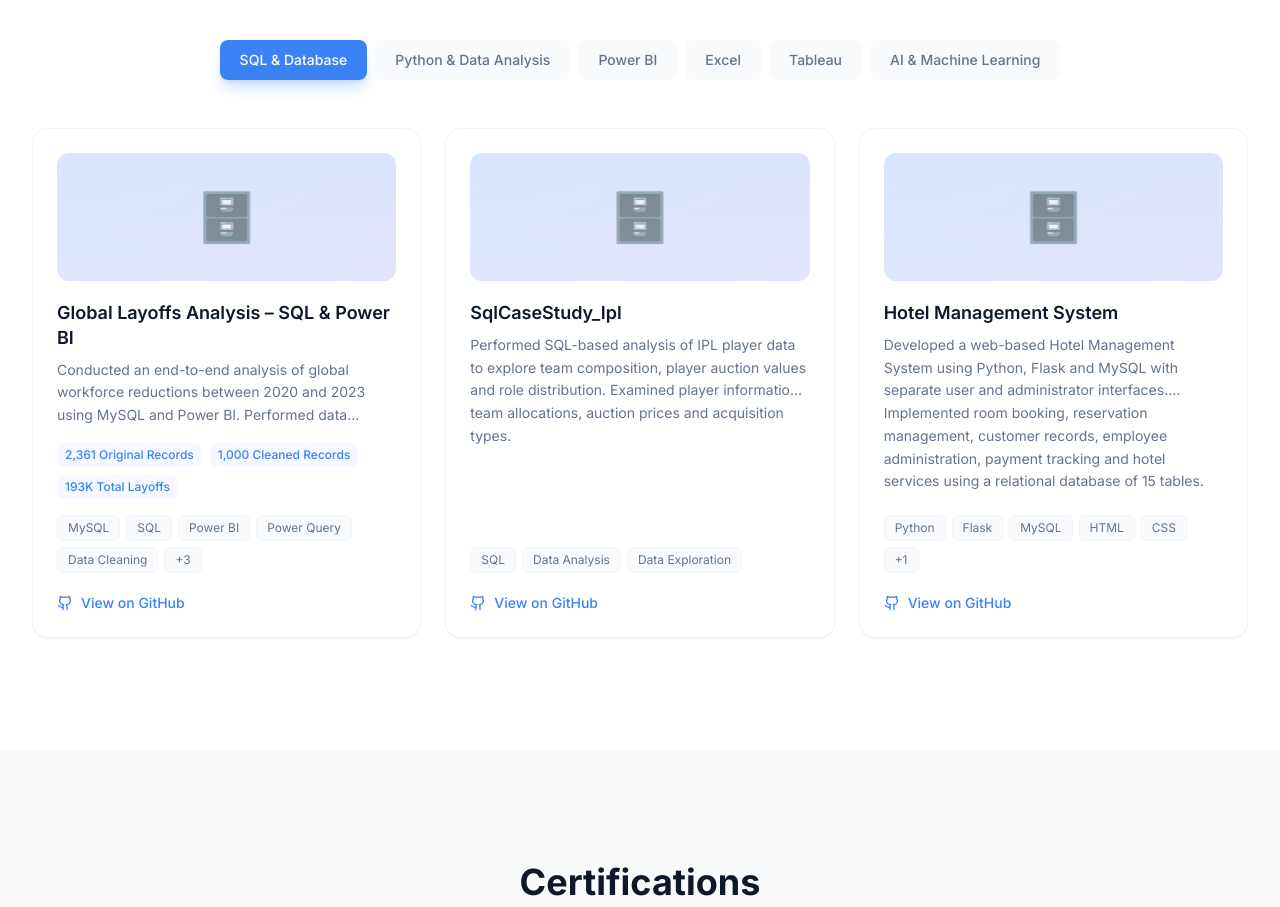
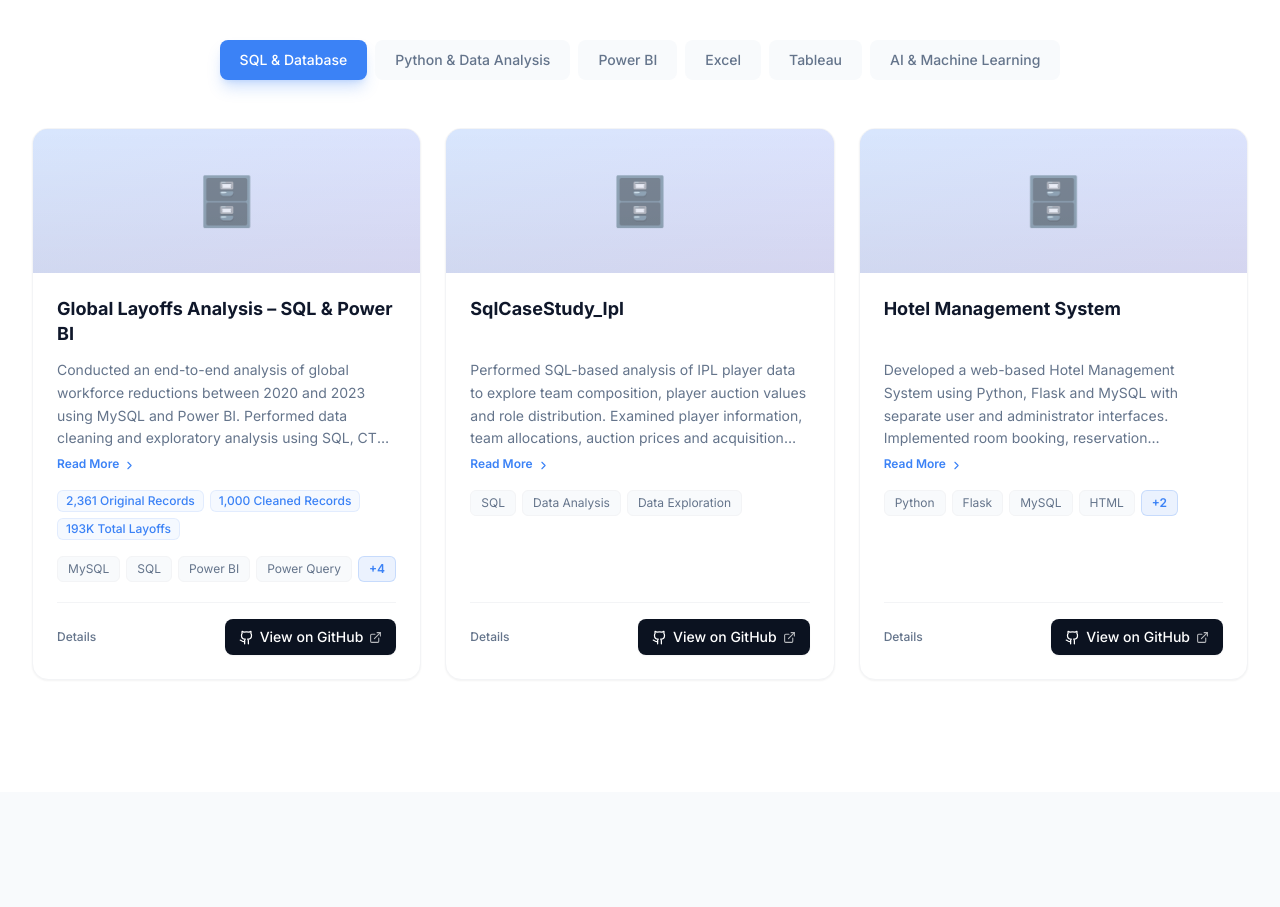
Before and after one commit to Starlin7/Starlin7.github.io, a React (Vite) app: page / in a window 1280 px wide. Shown: the part 3340-4247 px from the top of the page. Built offline with nearby package versions, Linux system fonts and the light colour scheme.

Commit message:
Enhance Projects section: Add project details modal, inline tag expansion, and card layout alignment

```diff
--- a/src/components/ProjectCard.jsx
+++ b/src/components/ProjectCard.jsx
@@ -1,6 +1,6 @@
-import React from 'react';
+import React, { useState } from 'react';
 import { motion } from 'framer-motion';
-import { ExternalLink, Github } from 'lucide-react';
+import { ExternalLink, Github, ChevronRight } from 'lucide-react';
 
 const categoryColors = {
   sql: 'from-blue-500/20 to-indigo-500/20',
@@ -20,39 +20,63 @@ const categoryIcons = {
   aiml: '🤖',
 };
 
-export default function ProjectCard({ project, index }) {
+export default function ProjectCard({ project, index, onOpenDetails }) {
+  const [showAllTags, setShowAllTags] = useState(false);
+
+  const initialTagCount = 4;
+  const hasMoreTags = project.technologies.length > initialTagCount;
+  const visibleTags = showAllTags
+    ? project.technologies
+    : project.technologies.slice(0, initialTagCount);
+
   return (
     <motion.div
       initial={{ opacity: 0, y: 30 }}
       animate={{ opacity: 1, y: 0 }}
-      transition={{ duration: 0.4, delay: index * 0.1 }}
-      className="card group hover:border-electric/20 flex flex-col h-full"
+      transition={{ duration: 0.4, delay: index * 0.08 }}
+      className="bg-card rounded-2xl shadow-sm border border-gray-100 hover:border-electric/30 hover:shadow-lg transition-all duration-300 flex flex-col h-full overflow-hidden"
     >
       {/* Category Visual Header */}
-      <div className={`h-32 rounded-xl bg-gradient-to-br ${categoryColors[project.category]} flex items-center justify-center mb-5 overflow-hidden relative`}>
-        <span className="text-5xl opacity-60 group-hover:scale-110 transition-transform duration-300">
-          {categoryIcons[project.category]}
+      <div
+        className={`h-32 sm:h-36 bg-gradient-to-br ${
+          categoryColors[project.category] || 'from-gray-500/20 to-slate-500/20'
+        } flex items-center justify-center relative overflow-hidden shrink-0`}
+      >
+        <span className="text-5xl opacity-60 hover:scale-110 transition-transform duration-300 select-none">
+          {categoryIcons[project.category] || '📁'}
         </span>
-        <div className="absolute inset-0 bg-gradient-to-t from-white/10 to-transparent" />
+        <div className="absolute inset-0 bg-gradient-to-t from-black/5 to-transparent pointer-events-none" />
       </div>
 
-      {/* Title */}
-      <h3 className="text-lg font-semibold text-heading mb-2 leading-snug">
+      {/* Card Content */}
+      <div className="p-6 flex flex-col flex-1">
+        {/* Title (standardized min-height to align all cards) */}
+        <h3 className="text-lg font-bold text-heading mb-2.5 leading-snug min-h-[3.25rem] flex items-start">
           {project.title}
         </h3>
 
-      {/* Description */}
-      <p className="text-muted text-sm leading-relaxed mb-4 flex-1 line-clamp-3">
+        {/* Description & Read More */}
+        <div className="mb-4">
+          <p className="text-muted text-sm leading-relaxed line-clamp-3 sm:line-clamp-4">
             {project.description}
           </p>
+          <button
+            type="button"
+            onClick={() => onOpenDetails(project)}
+            className="inline-flex items-center gap-1 text-xs font-semibold text-electric hover:text-blue-700 hover:underline mt-1.5 focus:outline-none transition-colors cursor-pointer"
+          >
+            <span>Read More</span>
+            <ChevronRight size={13} className="mt-0.5" />
+          </button>
+        </div>
 
-      {/* Metrics */}
-      {project.metrics && (
-        <div className="flex flex-wrap gap-2 mb-4">
+        {/* Metrics if present */}
+        {project.metrics && project.metrics.length > 0 && (
+          <div className="flex flex-wrap gap-1.5 mb-4">
             {project.metrics.slice(0, 3).map((m) => (
               <span
                 key={m}
-              className="text-xs px-2 py-1 bg-electric/5 text-electric rounded-md font-medium"
+                className="text-xs px-2 py-0.5 bg-electric/5 text-electric rounded-md font-medium border border-electric/10"
               >
                 {m}
               </span>
@@ -60,9 +84,10 @@ export default function ProjectCard({ project, index }) {
           </div>
         )}
 
-      {/* Tech Tags */}
-      <div className="flex flex-wrap gap-1.5 mb-5">
-        {project.technologies.slice(0, 5).map((tech) => (
+        {/* Technology Tags */}
+        <div className="mb-5">
+          <div className="flex flex-wrap items-center gap-1.5">
+            {visibleTags.map((tech) => (
               <span
                 key={tech}
                 className="px-2.5 py-1 text-xs bg-surface text-muted rounded-md border border-gray-100"
@@ -70,24 +95,50 @@ export default function ProjectCard({ project, index }) {
                 {tech}
               </span>
             ))}
-        {project.technologies.length > 5 && (
-          <span className="px-2.5 py-1 text-xs bg-surface text-muted rounded-md border border-gray-100">
-            +{project.technologies.length - 5}
-          </span>
+
+            {hasMoreTags && (
+              <button
+                type="button"
+                onClick={() => setShowAllTags(!showAllTags)}
+                className={`px-2.5 py-1 text-xs font-semibold rounded-md border transition-all cursor-pointer ${
+                  showAllTags
+                    ? 'bg-gray-100 text-gray-700 border-gray-200 hover:bg-gray-200'
+                    : 'bg-electric/10 text-electric border-electric/20 hover:bg-electric hover:text-white'
+                }`}
+                title={showAllTags ? 'Show fewer tags' : 'Click to reveal all technologies'}
+                aria-label={
+                  showAllTags
+                    ? 'Show fewer tags'
+                    : `View ${project.technologies.length - initialTagCount} more technologies`
+                }
+              >
+                {showAllTags ? 'Show less' : `+${project.technologies.length - initialTagCount}`}
+              </button>
             )}
           </div>
+        </div>
 
-      {/* GitHub Link */}
+        {/* Card Footer: Aligned evenly at the bottom */}
+        <div className="mt-auto pt-4 border-t border-gray-100 flex items-center justify-between gap-3">
+          <button
+            type="button"
+            onClick={() => onOpenDetails(project)}
+            className="text-xs font-medium text-muted hover:text-electric transition-colors cursor-pointer"
+          >
+            Details
+          </button>
           <a
             href={project.github}
             target="_blank"
             rel="noopener noreferrer"
-        className="inline-flex items-center gap-2 text-sm font-medium text-electric hover:text-blue-700 transition-colors mt-auto group/link"
+            className="inline-flex items-center gap-1.5 px-3.5 py-2 text-xs sm:text-sm font-medium text-white bg-navy hover:bg-navy-light rounded-lg transition-colors group/link shrink-0 shadow-sm"
           >
-        <Github size={16} />
-        View on GitHub
-        <ExternalLink size={14} className="opacity-0 group-hover/link:opacity-100 transition-opacity" />
+            <Github size={15} />
+            <span>View on GitHub</span>
+            <ExternalLink size={13} className="opacity-70 group-hover/link:opacity-100 transition-opacity" />
           </a>
+        </div>
+      </div>
     </motion.div>
   );
 }
--- /dev/null
+++ b/src/components/ProjectModal.jsx
@@ -0,0 +1,173 @@
+import React, { useEffect } from 'react';
+import { motion } from 'framer-motion';
+import { X, Github, ExternalLink, Tag, BarChart2 } from 'lucide-react';
+
+const categoryLabels = {
+  sql: 'SQL & Database',
+  python: 'Python & Data Analysis',
+  powerbi: 'Power BI',
+  excel: 'Excel',
+  tableau: 'Tableau',
+  aiml: 'AI & Machine Learning',
+};
+
+const categoryBadgeColors = {
+  sql: 'bg-blue-50 text-blue-700 border-blue-200',
+  python: 'bg-emerald-50 text-emerald-700 border-emerald-200',
+  powerbi: 'bg-amber-50 text-amber-700 border-amber-200',
+  excel: 'bg-teal-50 text-teal-700 border-teal-200',
+  tableau: 'bg-orange-50 text-orange-700 border-orange-200',
+  aiml: 'bg-purple-50 text-purple-700 border-purple-200',
+};
+
+export default function ProjectModal({ project, onClose }) {
+  useEffect(() => {
+    const handleKeyDown = (e) => {
+      if (e.key === 'Escape') {
+        onClose();
+      }
+    };
+
+    // Lock body scroll
+    const originalOverflow = document.body.style.overflow;
+    document.body.style.overflow = 'hidden';
+
+    window.addEventListener('keydown', handleKeyDown);
+    return () => {
+      document.body.style.overflow = originalOverflow;
+      window.removeEventListener('keydown', handleKeyDown);
+    };
+  }, [onClose]);
+
+  if (!project) return null;
+
+  return (
+    <div
+      className="fixed inset-0 z-50 flex items-center justify-center p-4 sm:p-6"
+      role="dialog"
+      aria-modal="true"
+      aria-labelledby="modal-project-title"
+    >
+      {/* Backdrop */}
+      <motion.div
+        initial={{ opacity: 0 }}
+        animate={{ opacity: 1 }}
+        exit={{ opacity: 0 }}
+        transition={{ duration: 0.2 }}
+        onClick={onClose}
+        className="fixed inset-0 bg-navy/70 backdrop-blur-sm"
+      />
+
+      {/* Modal Dialog */}
+      <motion.div
+        initial={{ opacity: 0, scale: 0.95, y: 15 }}
+        animate={{ opacity: 1, scale: 1, y: 0 }}
+        exit={{ opacity: 0, scale: 0.95, y: 15 }}
+        transition={{ duration: 0.25, ease: 'easeOut' }}
+        onClick={(e) => e.stopPropagation()}
+        className="relative z-10 w-full max-w-2xl bg-white rounded-2xl shadow-2xl border border-gray-100 max-h-[90vh] flex flex-col overflow-hidden"
+      >
+        {/* Header */}
+        <div className="flex items-start justify-between p-6 sm:p-8 pb-4 border-b border-gray-100">
+          <div className="pr-6">
+            <span
+              className={`inline-block px-3 py-1 text-xs font-semibold rounded-full border mb-3 ${
+                categoryBadgeColors[project.category] || 'bg-gray-100 text-gray-700 border-gray-200'
+              }`}
+            >
+              {categoryLabels[project.category] || project.category}
+            </span>
+            <h2
+              id="modal-project-title"
+              className="text-xl sm:text-2xl font-bold text-heading leading-snug"
+            >
+              {project.title}
+            </h2>
+          </div>
+          <button
+            type="button"
+            onClick={onClose}
+            className="p-2 text-muted hover:text-heading hover:bg-gray-100 rounded-xl transition-colors shrink-0"
+            aria-label="Close project details"
+          >
+            <X size={20} />
+          </button>
+        </div>
+
+        {/* Scrollable Body */}
+        <div className="p-6 sm:p-8 overflow-y-auto space-y-6">
+          {/* Complete Description */}
+          <div>
+            <h4 className="text-xs font-semibold tracking-wider text-muted uppercase mb-2">
+              Project Overview
+            </h4>
+            <p className="text-gray-700 text-base leading-relaxed">
+              {project.description}
+            </p>
+          </div>
+
+          {/* Metrics if present */}
+          {project.metrics && project.metrics.length > 0 && (
+            <div>
+              <div className="flex items-center gap-2 text-xs font-semibold tracking-wider text-muted uppercase mb-3">
+                <BarChart2 size={15} className="text-electric" />
+                <span>Key Metrics & Scale</span>
+              </div>
+              <div className="grid grid-cols-2 sm:grid-cols-4 gap-2.5">
+                {project.metrics.map((m, idx) => (
+                  <div
+                    key={idx}
+                    className="p-3 bg-surface rounded-xl border border-gray-100 text-center"
+                  >
+                    <span className="text-xs sm:text-sm font-semibold text-heading break-words">
+                      {m}
+                    </span>
+                  </div>
+                ))}
+              </div>
+            </div>
+          )}
+
+          {/* Full Technologies list */}
+          <div>
+            <div className="flex items-center gap-2 text-xs font-semibold tracking-wider text-muted uppercase mb-3">
+              <Tag size={15} className="text-electric" />
+              <span>Technologies & Tools ({project.technologies.length})</span>
+            </div>
+            <div className="flex flex-wrap gap-2">
+              {project.technologies.map((tech) => (
+                <span
+                  key={tech}
+                  className="px-3 py-1.5 text-xs font-medium bg-surface text-heading rounded-lg border border-gray-200"
+                >
+                  {tech}
+                </span>
+              ))}
+            </div>
+          </div>
+        </div>
+
+        {/* Footer */}
+        <div className="p-5 sm:p-6 bg-surface border-t border-gray-100 flex flex-wrap items-center justify-between gap-3">
+          <button
+            type="button"
+            onClick={onClose}
+            className="px-5 py-2.5 text-sm font-medium text-muted hover:text-heading hover:bg-gray-200/60 rounded-lg transition-colors"
+          >
+            Close
+          </button>
+          <a
+            href={project.github}
+            target="_blank"
+            rel="noopener noreferrer"
+            className="inline-flex items-center gap-2 px-5 py-2.5 bg-electric text-white text-sm font-medium rounded-lg hover:bg-blue-600 transition-all shadow-md shadow-electric/25 hover:shadow-lg"
+          >
+            <Github size={16} />
+            <span>View on GitHub</span>
+            <ExternalLink size={14} />
+          </a>
+        </div>
+      </motion.div>
+    </div>
+  );
+}
--- a/src/components/Projects.jsx
+++ b/src/components/Projects.jsx
@@ -2,10 +2,12 @@ import React, { useState } from 'react';
 import { motion, AnimatePresence } from 'framer-motion';
 import SectionHeading from './SectionHeading';
 import ProjectCard from './ProjectCard';
+import ProjectModal from './ProjectModal';
 import { projects, projectCategories } from '../data/projects';
 
 export default function Projects() {
   const [active, setActive] = useState('sql');
+  const [selectedProject, setSelectedProject] = useState(null);
 
   const filtered = projects.filter((p) => p.category === active);
 
@@ -20,7 +22,7 @@ export default function Projects() {
             <button
               key={cat.id}
               onClick={() => setActive(cat.id)}
-              className={`px-5 py-2.5 rounded-lg text-sm font-medium transition-all duration-300 ${
+              className={`px-5 py-2.5 rounded-lg text-sm font-medium transition-all duration-300 cursor-pointer ${
                 active === cat.id
                   ? 'bg-electric text-white shadow-lg shadow-electric/25'
                   : 'bg-surface text-muted hover:bg-gray-100 hover:text-heading'
@@ -39,12 +41,27 @@ export default function Projects() {
             animate={{ opacity: 1, y: 0 }}
             exit={{ opacity: 0, y: -20 }}
             transition={{ duration: 0.3 }}
-            className="grid md:grid-cols-2 lg:grid-cols-3 gap-6"
+            className="grid md:grid-cols-2 lg:grid-cols-3 gap-6 items-stretch"
           >
             {filtered.map((project, i) => (
-              <ProjectCard key={project.id} project={project} index={i} />
+              <ProjectCard
+                key={project.id}
+                project={project}
+                index={i}
+                onOpenDetails={setSelectedProject}
+              />
             ))}
           </motion.div>
+        </AnimatePresence>
+
+        {/* Project Details Modal */}
+        <AnimatePresence>
+          {selectedProject && (
+            <ProjectModal
+              project={selectedProject}
+              onClose={() => setSelectedProject(null)}
+            />
+          )}
         </AnimatePresence>
       </div>
     </section>
```
Also changed, not shown: 1 other file (tests, documents, lock files or other folders). Lines whose indentation alone changed are shown as unchanged.
